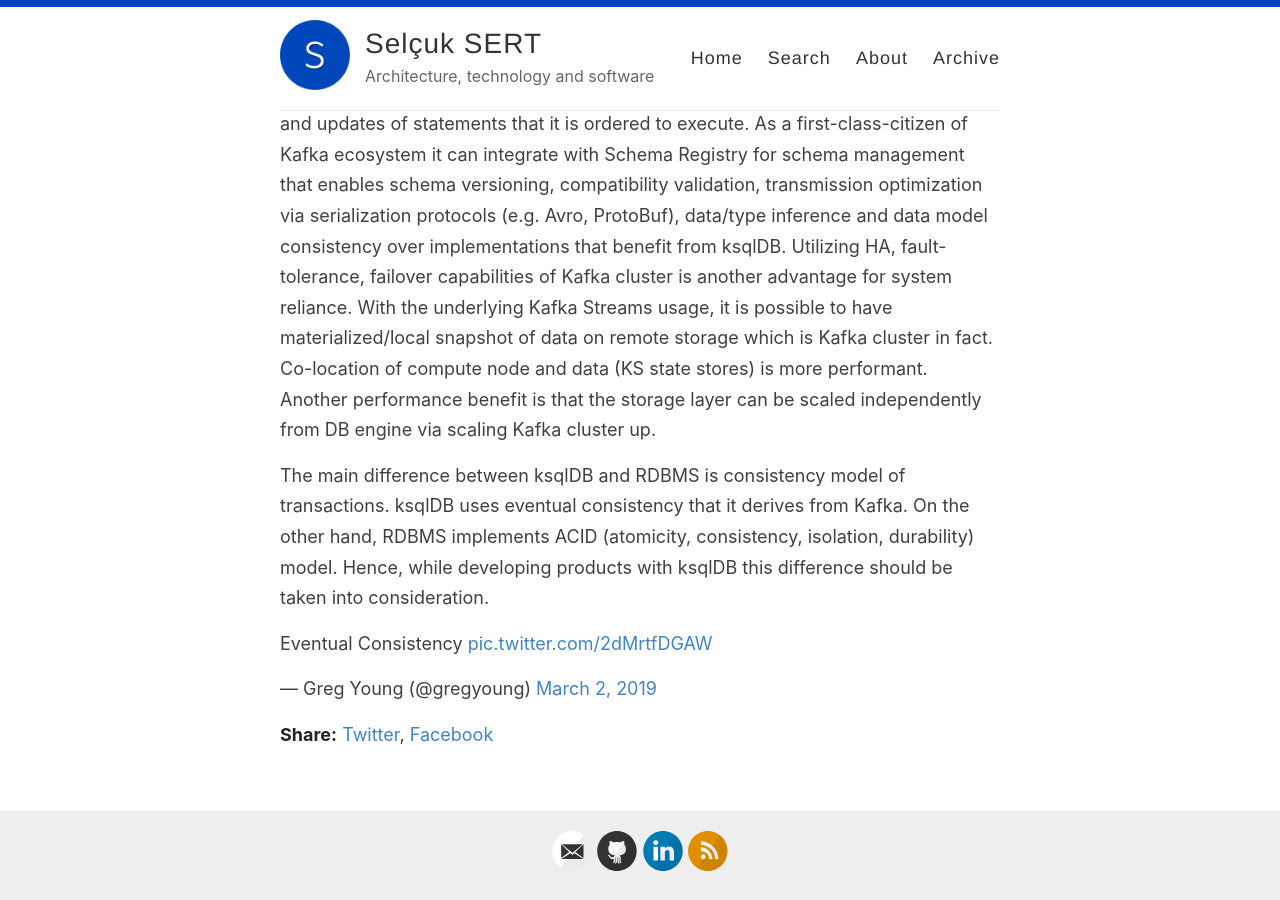
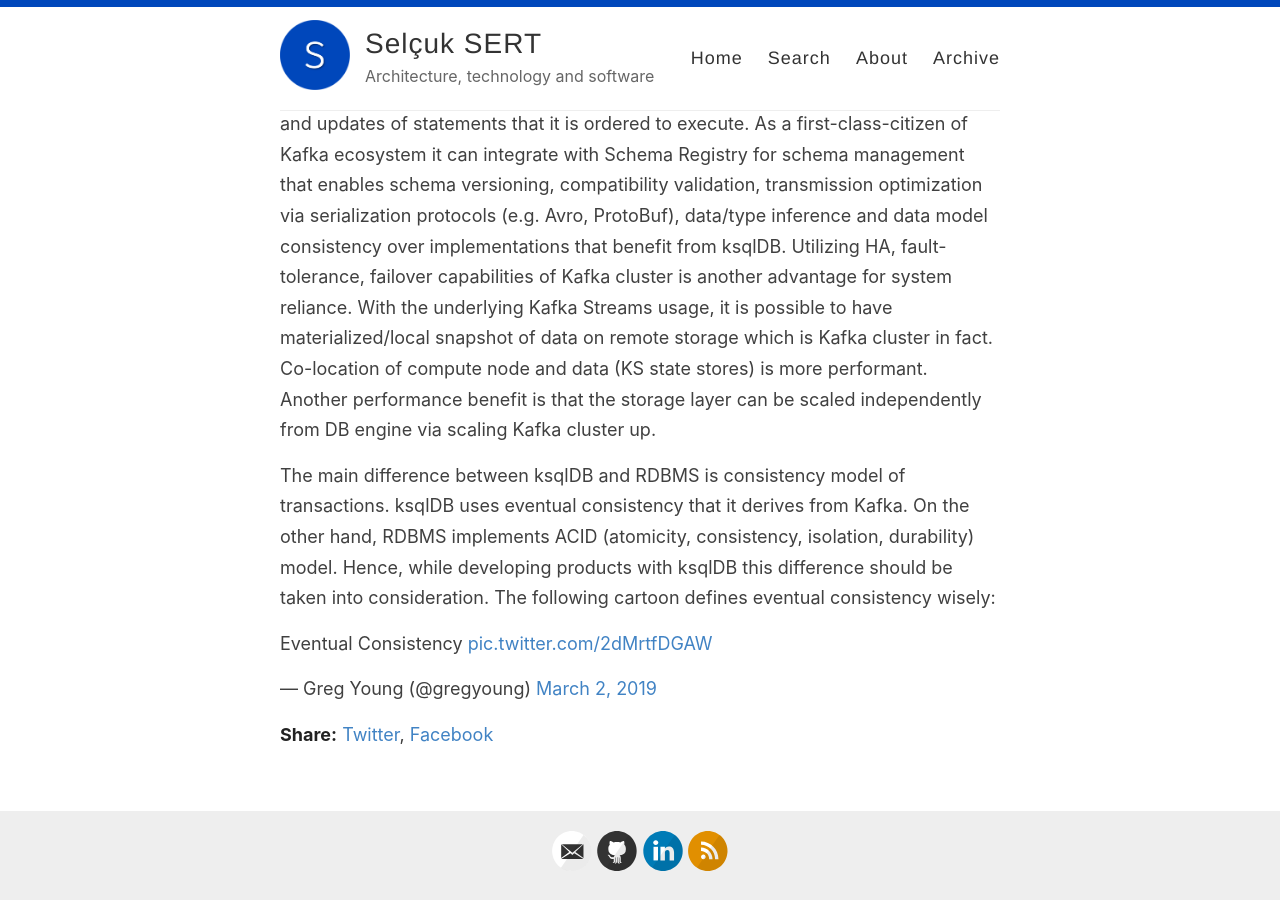
Before and after one commit to selcuksert/selcuksert.github.io, a Jekyll site: the page built from _posts/2022-01-01-ksqldb.md, in a window 1280 px wide and 900 px high, scrolled down 3405 px. Built offline with Jekyll 4.4.1, drawn with Linux system fonts in a browser that asks for light colours; nearby versions of some CDN libraries; comment, search, counter and statistics services are not loaded.

Commit message:
Updated article

```diff
--- a/_posts/2022-01-01-ksqldb.md
+++ b/_posts/2022-01-01-ksqldb.md
@@ -73,8 +73,15 @@ As the name tells itself, ksqlDB has its roots on database systems especially on
 
 ksqlDB outperforms classical RDBMSs as it provides the capability to model and query real-time data streams by establishing stream, table duality via its enhanced DDL, DML statements. With the push queries (will be explained soon) mechanism, it can execute continuous queries on unbounded event streams with emitting results and updates of statements that it is ordered to execute. As a first-class-citizen of Kafka ecosystem it can integrate with Schema Registry for schema management that enables schema versioning, compatibility validation, transmission optimization via serialization protocols (e.g. Avro, ProtoBuf), data/type inference and data model consistency over implementations that benefit from ksqlDB. Utilizing HA, fault-tolerance, failover capabilities of Kafka cluster is another advantage for system reliance. With the underlying Kafka Streams usage, it is possible to have materialized/local snapshot of data on remote storage which is Kafka cluster in fact. Co-location of compute node and data (KS state stores) is more performant. Another performance benefit is that the storage layer can be scaled independently from DB engine via scaling Kafka cluster up.
 
-The main difference between ksqlDB and RDBMS is consistency model of transactions. ksqlDB uses eventual consistency that it derives from Kafka. On the other hand, RDBMS implements ACID (atomicity, consistency, isolation, durability) model. Hence, while developing products with ksqlDB this difference should be taken into consideration.
+The main difference between ksqlDB and RDBMS is consistency model of transactions. ksqlDB uses eventual consistency that it derives from Kafka. On the other hand, RDBMS implements ACID (atomicity, consistency, isolation, durability) model. Hence, while developing products with ksqlDB this difference should be taken into consideration. The following cartoon defines eventual consistency wisely:
 
-<div>
-<blockquote class="twitter-tweet"><p lang="en" dir="ltr">Eventual Consistency <a href="https://t.co/2dMrtfDGAW">pic.twitter.com/2dMrtfDGAW</a></p>&mdash; Greg Young (@gregyoung) <a href="https://twitter.com/gregyoung/status/1101642600342265857?ref_src=twsrc%5Etfw">March 2, 2019</a></blockquote> <script async src="https://platform.twitter.com/widgets.js" charset="utf-8"></script>
-<div>
+<div id="tweet">
+    <div style="margin: auto;">
+        <blockquote class="twitter-tweet">
+            <p lang="en" dir="ltr">Eventual Consistency <a href="https://t.co/2dMrtfDGAW">pic.twitter.com/2dMrtfDGAW</a>
+            </p>&mdash; Greg Young (@gregyoung) <a
+                href="https://twitter.com/gregyoung/status/1101642600342265857?ref_src=twsrc%5Etfw">March 2, 2019</a>
+        </blockquote>
+        <script async src="https://platform.twitter.com/widgets.js" charset="utf-8"></script>
+    </div>
+</div>
```
